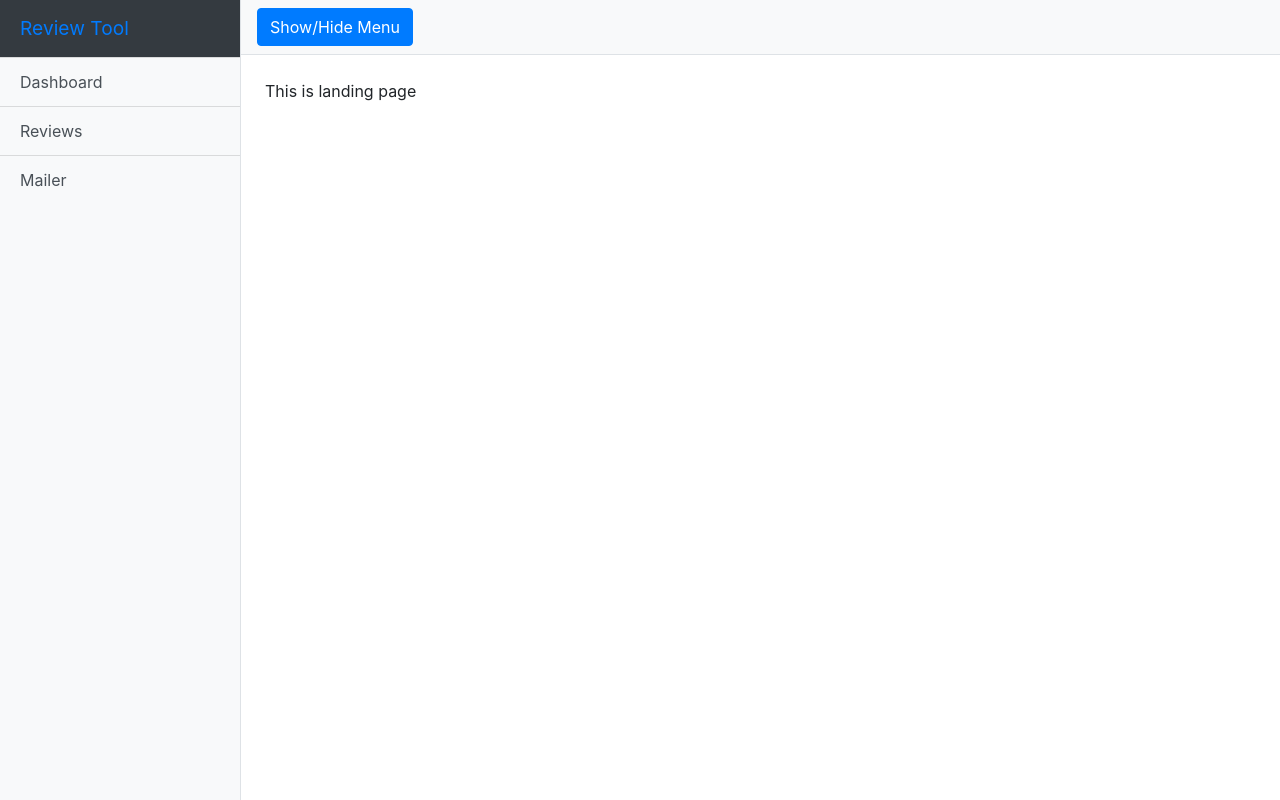
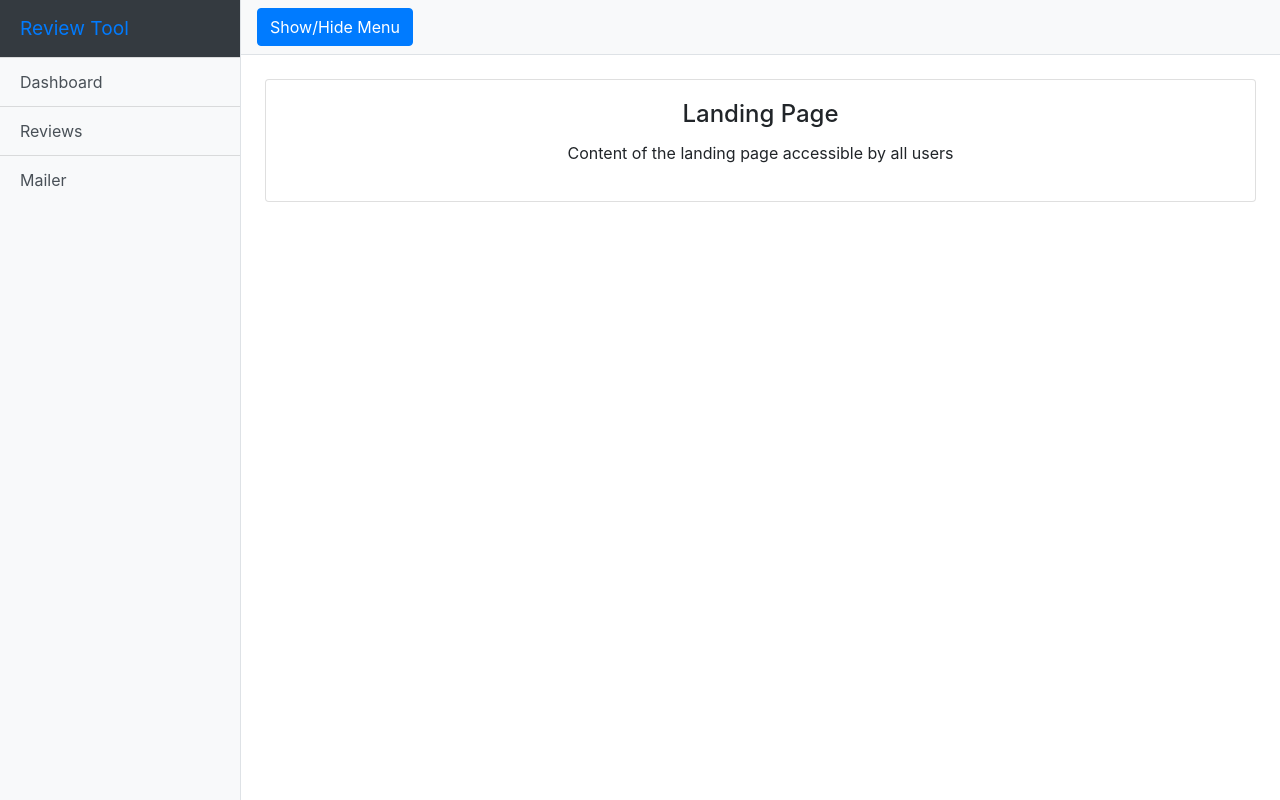
Before and after one commit to VitaliyBulyma/FileUploadSendEmail, a React (Create React App) app in the folder client/: page / in a window 1280 px wide. Built offline with nearby package versions, Linux system fonts and the light colour scheme; no server answers.

Commit message:
landing page text updated

```diff
--- a/client/src/components/Landing.js
+++ b/client/src/components/Landing.js
@@ -2,7 +2,14 @@ import React from 'react';
 
 const Landing = ()=> {
     return(
-        <div className="m-4"> <p>This is landing page</p></div>
+        <div className="m-4">
+        <div className="card">
+          <div className="card-body text-center">
+            <h4 className="card-title">Landing Page</h4>
+            <p>Content of the landing page accessible by all users</p>
+          </div>
+        </div>
+      </div>
     );
 };
 
```
